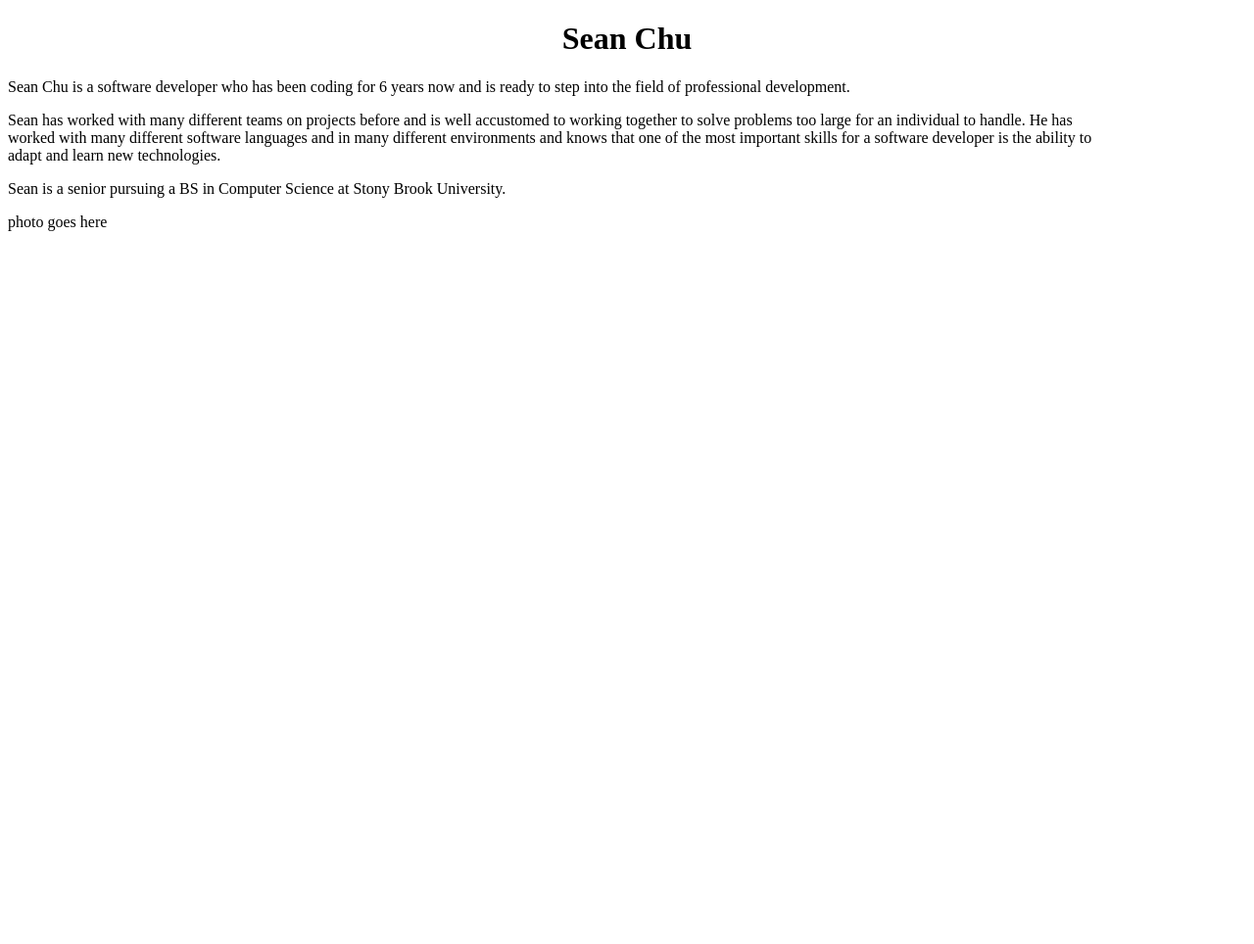
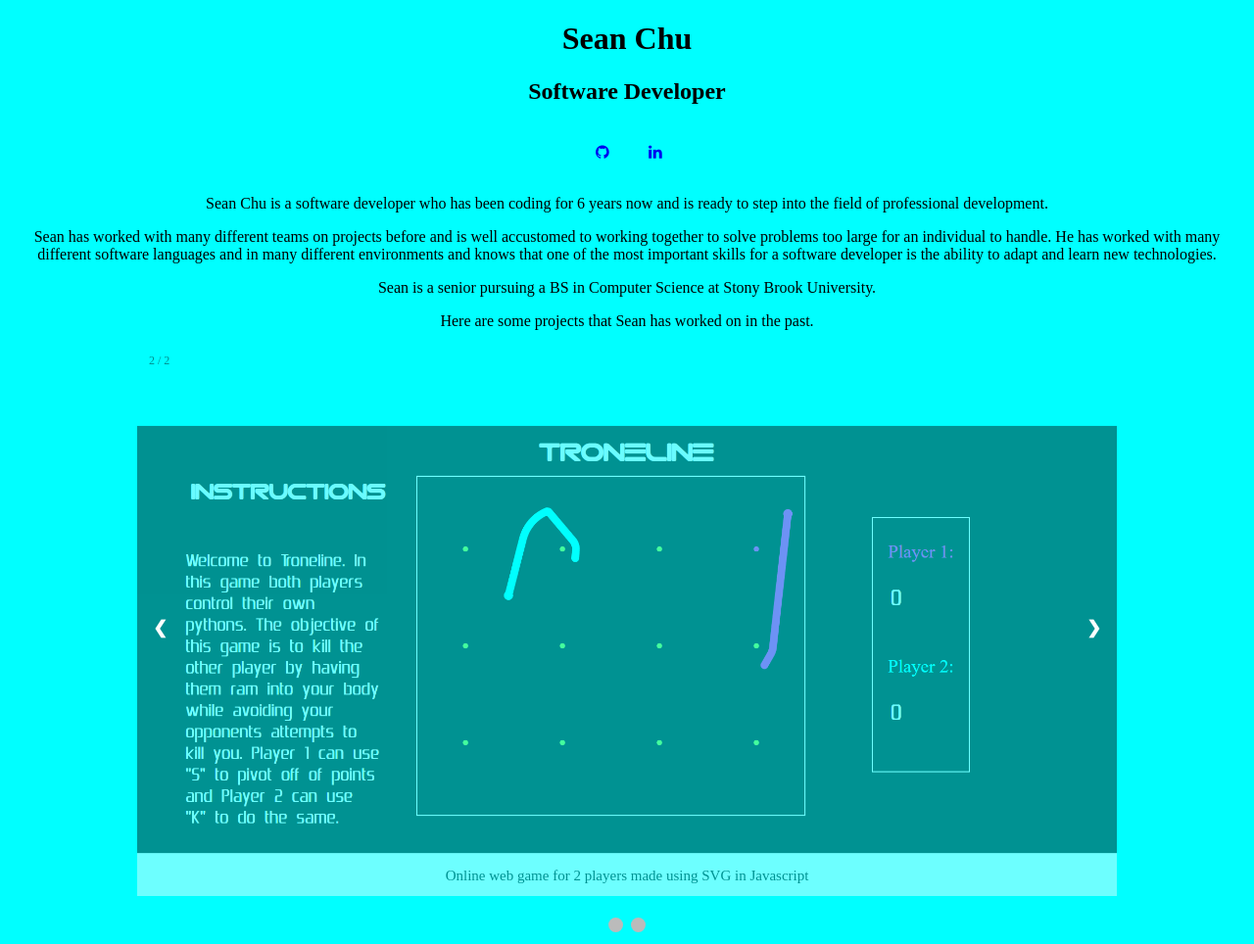
Before and after one commit to SeanChu7/SeanChu7.github.io, a plain HTML site: page index.html in a window 1280 px wide. Shown: the whole page at 98% size. Before the commit the page ends 800 px from the top, so only its background shows below. Drawn offline with Linux system fonts and the light colour scheme.

Commit message:
looks bad

```diff
--- a/index.css
+++ b/index.css
@@ -1,6 +1,112 @@
 h1 {
     text-align:center;
 }
-#bio {
-    margin-right: 150px;
+h2{
+  text-align:center;
 }
+body{
+  background-color:#00ffff;
+}
+.git{
+  text-align:center;
+}
+#bio{
+  text-align:center;
+}
+.fa {
+  padding: 20px;
+  font-size: 30px;
+  width: 50px;
+  text-align: center;
+  text-decoration: none;
+}
+* {box-sizing:border-box}
+
+/* Slideshow container */
+.slideshow-container {
+  max-width: 1000px;
+  position: relative;
+  margin: auto;
+}
+
+/* Hide the images by default */
+.mySlides {
+  display: none;
+}
+
+.prev, .next {
+  cursor: pointer;
+  position: absolute;
+  top: 50%;
+  width: auto;
+  margin-top: -22px;
+  padding: 16px;
+  color: white;
+  font-weight: bold;
+  font-size: 18px;
+  transition: 0.6s ease;
+  border-radius: 0 3px 3px 0;
+  user-select: none;
+}
+/* Position the "next button" to the right */
+.next {
+  right: 0;
+  border-radius: 3px 0 0 3px;
+}
+
+/* On hover, add a black background color with a little bit see-through */
+.prev:hover, .next:hover {
+  background-color: rgba(0,0,0,0.8);
+}
+
+/* Caption text */
+.text {
+  font-size: 15px;
+  padding: 8px 12px;
+  position: absolute;
+  bottom: 8px;
+  width: 100%;
+  text-align: center;
+}
+
+/* Number text (1/3 etc) */
+.numbertext {
+  font-size: 12px;
+  padding: 8px 12px;
+  position: absolute;
+  top: 0;
+}
+
+/* The dots/bullets/indicators */
+.dot {
+  cursor: pointer;
+  height: 15px;
+  width: 15px;
+  margin: 0 2px;
+  background-color: #bbb;
+  border-radius: 50%;
+  display: inline-block;
+  transition: background-color 0.6s ease;
+}
+
+.active, .dot:hover {
+  background-color: #717171;
+}
+
+/* Fading animation */
+.fade {
+  -webkit-animation-name: fade;
+  -webkit-animation-duration: 1.5s;
+  animation-name: fade;
+  animation-duration: 1.5s;
+}
+
+@-webkit-keyframes fade {
+  from {opacity: .4}
+  to {opacity: 1}
+}
+
+@keyframes fade {
+  from {opacity: .4}
+  to {opacity: 1}
+}
--- a/index.html
+++ b/index.html
@@ -2,18 +2,59 @@
 <html>
 <head>
 <link rel="stylesheet" type="text/css" href="index.css">
+<link rel="stylesheet" href="https://cdnjs.cloudflare.com/ajax/libs/font-awesome/4.7.0/css/font-awesome.min.css">
 <title>Sean Chu</title>
+
 </head>
 <body>
 <h1>Sean Chu</h1>
+<h2>Software Developer</h2>
+<div class = "git">
+<a href="https://github.com/SeanChu7" class="fa fa-github">
+</a>
+<a href="https://linkedin.com/in/sean-c-a652648a/" class="fa fa-linkedin">
+</a>
+</div>
 <div id='bio'>
 <p>Sean Chu is a software developer who has been coding for 6 years now and is ready to step into the field of professional development.
 </p>
 <p>Sean has worked with many different teams on projects before and is well accustomed to working together to solve problems too large for an individual to handle.
-    He has worked with many different software languages and in many different environments and knows that one of the most important skills for a software developer is the ability to adapt and learn new technologies.</p>
-<p>Sean is a senior pursuing a BS in Computer Science at Stony Brook University.</p>
+        He has worked with many different software languages and in many different environments and knows that one of the most important skills for a software developer is the ability to adapt and learn new technologies.</p>
+    <p>Sean is a senior pursuing a BS in Computer Science at Stony Brook University.</p>
+    <p>Here are some projects that Sean has worked on in the past.</p>
 </div>
-<picture id = 'portrait'>photo goes here</picture>
 
+<!-- Slideshow container -->
+<div class="slideshow-container">
+
+        <!-- Full-width images with number and caption text -->
+        <div class="mySlides fade">
+          <div class="numbertext">1 / 2</div>
+          <a href = "https://github.com/Nydroam/TreeSim-Collab">
+          <img src="FallingTree.png" style="width:100%">
+          </a>
+          <div class="text">Animation of Leaves falling and blowing in the wind made with OpenGL and C++</div>
+        </div>
+
+        <div class="mySlides fade">
+          <div class="numbertext">2 / 2</div>
+          <a href = "https://github.com/SeanChu7/redesigned-waffle">
+          <img src="troneline.png" style="width:100%">
+          </a>
+          <div class="text">Online web game for 2 players made using SVG in Javascript</div>
+        </div>
+
+        <!-- Next and previous buttons -->
+        <a class="prev" onclick="plusSlides(-1)">&#10094;</a>
+        <a class="next" onclick="plusSlides(1)">&#10095;</a>
+      </div>
+      <br>
+
+      <!-- The dots/circles -->
+      <div style="text-align:center">
+        <span class="dot" onclick="currentSlide(0)"></span>
+        <span class="dot" onclick="currentSlide(1)"></span>
+      </div>
 </body>
+<script src="index.js"></script>
 </html>
--- /dev/null
+++ b/index.js
@@ -0,0 +1,28 @@
+var slideIndex = -1;
+var timer;
+showSlides();
+
+// Next/previous controls
+function plusSlides(n) {
+  window.clearTimeout(timer);
+  showSlides(slideIndex += n-1);
+}
+
+// Thumbnail image controls
+function currentSlide(n) {
+  window.clearTimeout(timer);
+  showSlides(slideIndex = n-1);
+}
+
+function showSlides() {
+    var i;
+    slideIndex++;
+    var slides = document.getElementsByClassName("mySlides");
+    for (i = 0; i < slides.length; i++) {
+      slides[i].style.display = "none";
+    }
+    if (slideIndex >= slides.length) {slideIndex = 0}
+    if (slideIndex < 0){ slideIndex = slides.length-1}
+    slides[slideIndex].style.display = "block";
+    timer = setTimeout(showSlides, 5000);
+  }
```
Also changed, not shown: FallingTree.png (added), GitHub-Mark-32px.png (added), troneline.png (added).
